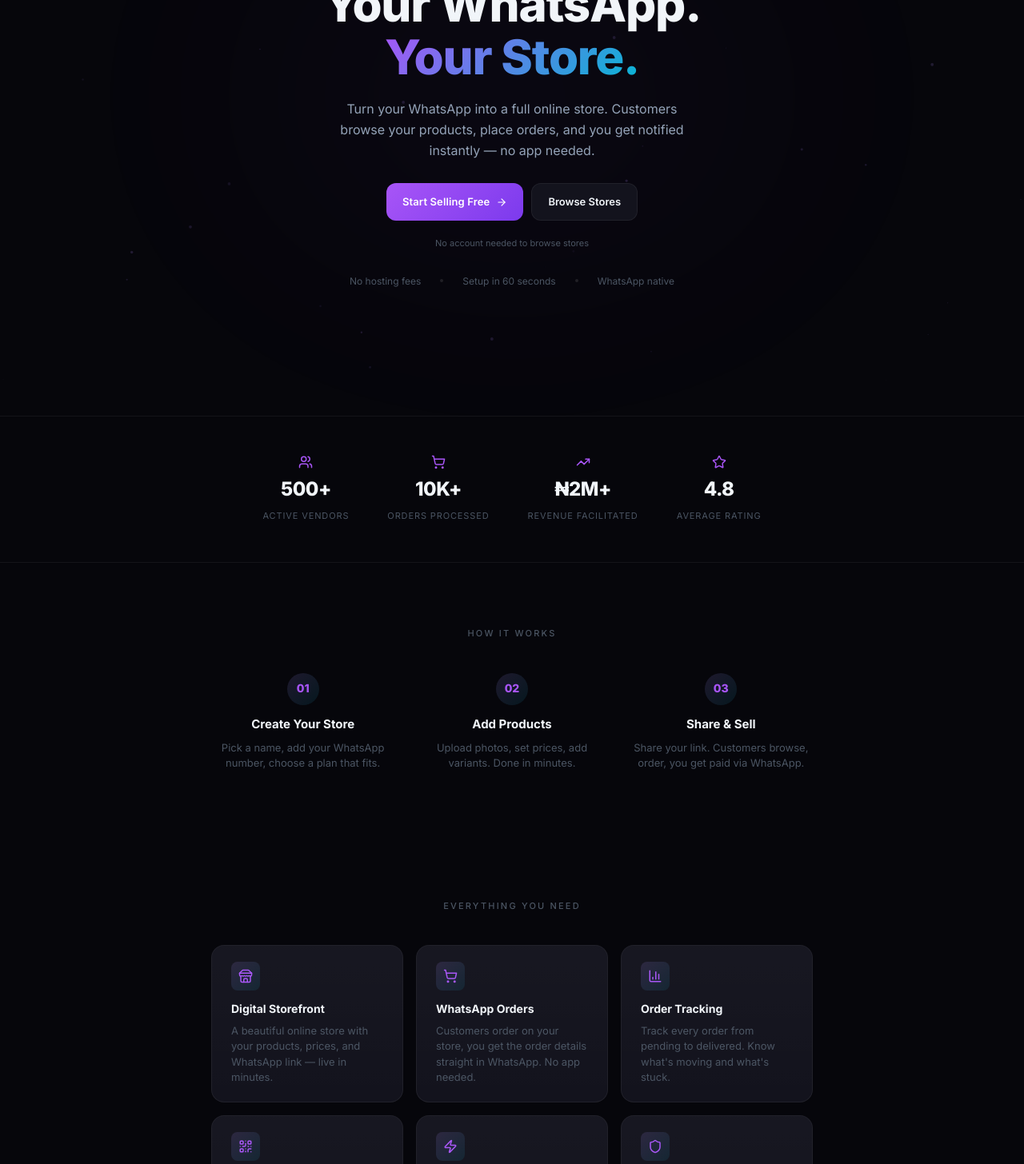
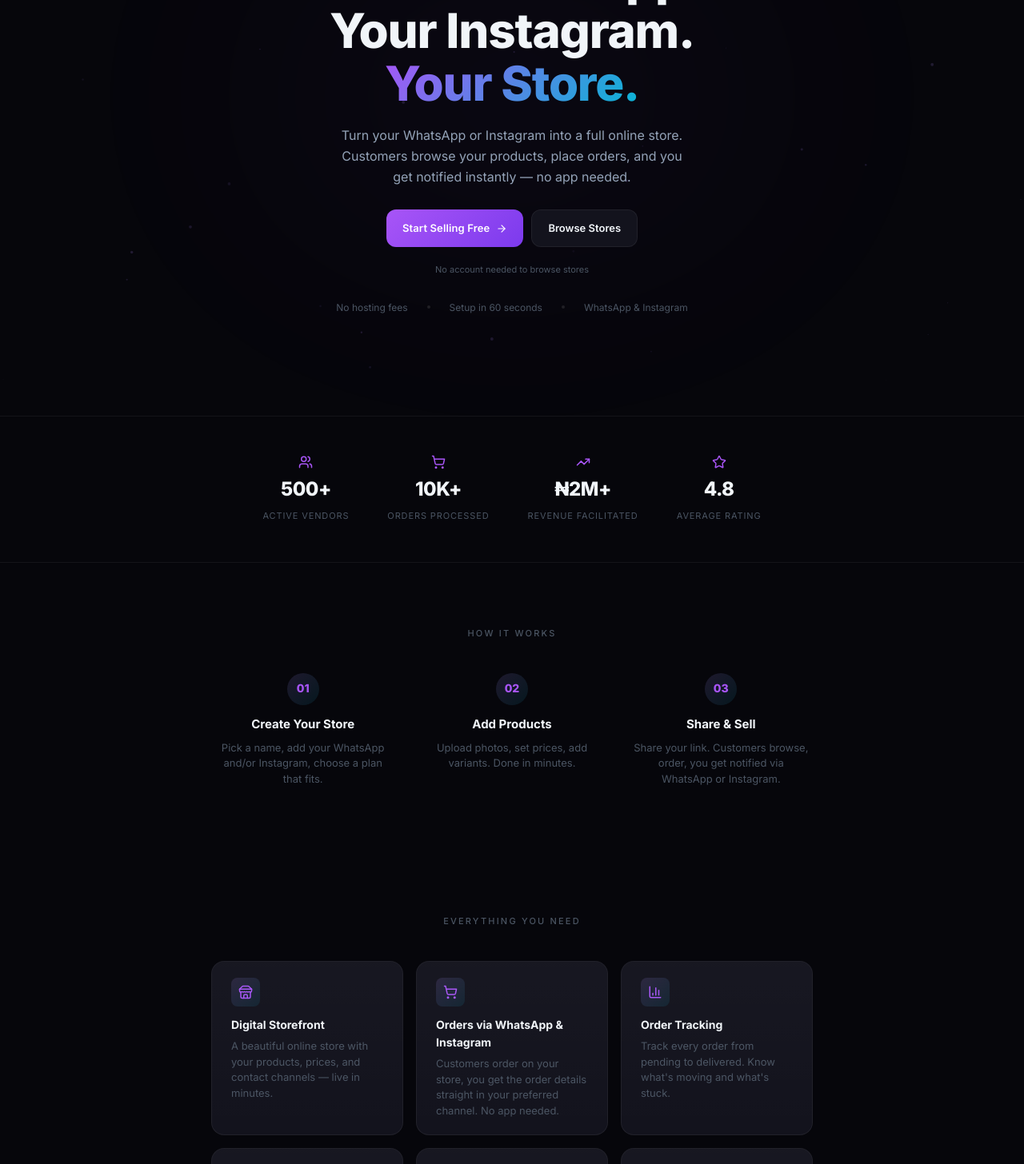
Before and after one commit to ggraphixc/stallHq.link, a Next.js app: page / in a window 1280 px wide. Shown: the part 280-1736 px from the top of the page at 80% size. Built offline with nearby package versions, Linux system fonts and the light colour scheme.

Commit message:
refactor: channel-aware homepage, explore, and SEO metadata for WhatsApp + Instagram

```diff
--- a/src/app/explore/ExplorerPage.tsx
+++ b/src/app/explore/ExplorerPage.tsx
@@ -348,7 +348,7 @@
           <div className="glass-card" style={{ maxWidth: "36rem", margin: "0 auto", padding: "2rem" }}>
             <h2 style={{ fontSize: "clamp(1.25rem,3vw,1.5rem)", fontWeight: 700, marginBottom: "0.75rem" }}>Create Your Own Store</h2>
             <p style={{ fontSize: "0.875rem", color: "var(--text-secondary)", marginBottom: "2rem" }}>
-              Set up in minutes. Start selling on WhatsApp today.
+              Set up in minutes. Start selling on WhatsApp or Instagram today.
             </p>
             <Link href="/auth/signup" className="glow-button">
               Get Started — It&apos;s Free
--- a/src/app/layout.tsx
+++ b/src/app/layout.tsx
@@ -4,26 +4,28 @@
 
 export const metadata: Metadata = {
   title: {
-    default: "stallHq - Digital Storefronts for WhatsApp Vendors",
+    default: "stallHq - Digital Storefronts for WhatsApp & Instagram Vendors",
     template: "%s | stallHq",
   },
   description:
-    "Turn your WhatsApp into a powerful storefront. Zero hosting costs, instant setup. Create your free digital store in minutes.",
+    "Turn your WhatsApp or Instagram into a powerful storefront. Zero hosting costs, instant setup. Create your free digital store in minutes.",
   keywords: [
     "WhatsApp store",
+    "Instagram store",
     "digital storefront",
     "online store",
     "Nigeria",
     "Africa",
     "e-commerce",
     "WhatsApp business",
+    "Instagram business",
     "sell online",
     "stallhq",
   ],
   openGraph: {
-    title: "stallHq - Digital Storefronts for WhatsApp Vendors",
+    title: "stallHq - Digital Storefronts for WhatsApp & Instagram Vendors",
     description:
-      "Turn your WhatsApp into a powerful storefront. Zero hosting costs, instant setup.",
+      "Turn your WhatsApp or Instagram into a powerful storefront. Zero hosting costs, instant setup.",
     url: "https://hqlink.vercel.app",
     siteName: "stallHq",
     locale: "en_NG",
@@ -33,7 +35,7 @@
     card: "summary_large_image",
     title: "stallHq - Digital Storefronts",
     description:
-      "Turn your WhatsApp into a powerful storefront. Zero hosting costs, instant setup.",
+      "Turn your WhatsApp or Instagram into a powerful storefront. Zero hosting costs, instant setup.",
   },
   manifest: "/manifest.json",
   metadataBase: new URL("https://hqlink.vercel.app"),
--- a/src/app/page.tsx
+++ b/src/app/page.tsx
@@ -62,22 +62,22 @@
 }
 
 const features = [
-  { icon: Store, title: "Digital Storefront", desc: "A beautiful online store with your products, prices, and WhatsApp link — live in minutes." },
-  { icon: ShoppingCart, title: "WhatsApp Orders", desc: "Customers order on your store, you get the order details straight in WhatsApp. No app needed." },
+  { icon: Store, title: "Digital Storefront", desc: "A beautiful online store with your products, prices, and contact channels — live in minutes." },
+  { icon: ShoppingCart, title: "Orders via WhatsApp & Instagram", desc: "Customers order on your store, you get the order details straight in your preferred channel. No app needed." },
   { icon: BarChart3, title: "Order Tracking", desc: "Track every order from pending to delivered. Know what's moving and what's stuck." },
-  { icon: QrCode, title: "QR Code & Links", desc: "Get a shareable link and QR code. Print it on flyers, put it on your Instagram bio." },
+  { icon: QrCode, title: "QR Code & Links", desc: "Get a shareable link and QR code. Print it on flyers, put it on your social bio." },
   { icon: Zap, title: "Instant Setup", desc: "No hosting, no coding, no developers. Create your store, add products, start selling." },
   { icon: Shield, title: "Verified Badge", desc: "Build trust with customers. Verified stores get a green badge on their storefront." },
 ];
 
 const steps = [
-  { n: "01", title: "Create Your Store", desc: "Pick a name, add your WhatsApp number, choose a plan that fits." },
+  { n: "01", title: "Create Your Store", desc: "Pick a name, add your WhatsApp and/or Instagram, choose a plan that fits." },
   { n: "02", title: "Add Products", desc: "Upload photos, set prices, add variants. Done in minutes." },
-  { n: "03", title: "Share & Sell", desc: "Share your link. Customers browse, order, you get paid via WhatsApp." },
+  { n: "03", title: "Share & Sell", desc: "Share your link. Customers browse, order, you get notified via WhatsApp or Instagram." },
 ];
 
 const plans = [
-  { name: "Trial", price: "Free", period: "5 days", features: ["10 products", "Basic storefront", "WhatsApp orders", "Order tracking"], cta: "Start Free Trial", popular: false },
+  { name: "Trial", price: "Free", period: "5 days", features: ["10 products", "Basic storefront", "WhatsApp & Instagram", "Order tracking"], cta: "Start Free Trial", popular: false },
   { name: "Monthly", price: "₦3,500", period: "/month", features: ["20 products", "Custom themes", "Priority support", "Analytics dashboard"], cta: "Go Monthly", popular: false },
   { name: "Quarterly", price: "₦7,500", period: "every 3 months", features: ["50 products", "Custom themes", "Priority support", "Analytics dashboard"], cta: "Go Quarterly", popular: true },
   { name: "Annual", price: "₦12,000", period: "every 6 months", features: ["Unlimited products", "Custom themes", "Priority support", "Analytics dashboard"], cta: "Go Annual", popular: false },
@@ -158,10 +158,11 @@
             </div>
             <h1 style={{ fontSize: "clamp(1.75rem, 6vw, 3.75rem)", fontWeight: 800, letterSpacing: "-0.02em", lineHeight: 1.1, wordBreak: "break-word" }}>
               Your WhatsApp.<br />
+              Your Instagram.<br />
               <span className="text-gradient">Your Store.</span>
             </h1>
             <p style={{ fontSize: "clamp(0.8125rem, 2.5vw, 1rem)", color: "var(--text-secondary)", maxWidth: 440, margin: "0 auto", lineHeight: 1.6 }}>
-              Turn your WhatsApp into a full online store. Customers browse your products, place orders, and you get notified instantly — no app needed.
+              Turn your WhatsApp or Instagram into a full online store. Customers browse your products, place orders, and you get notified instantly — no app needed.
             </p>
             <div style={{ display: "flex", gap: 10, justifyContent: "center", paddingTop: 8, flexWrap: "wrap" }}>
               <Link href="/auth/signup" className="glow-button" style={{ fontSize: 13, padding: "12px 20px", display: "flex", alignItems: "center", gap: "0.5rem" }}>
@@ -179,7 +180,7 @@
               <span style={{ width: 4, height: 4, borderRadius: "50%", background: "var(--border-medium)", alignSelf: "center" }} />
               <span>Setup in 60 seconds</span>
               <span style={{ width: 4, height: 4, borderRadius: "50%", background: "var(--border-medium)", alignSelf: "center" }} />
-              <span>WhatsApp native</span>
+              <span>WhatsApp & Instagram</span>
             </div>
           </div>
         </section>
@@ -335,7 +336,7 @@
                 </div>
                 <span style={{ fontWeight: 700, fontSize: "0.8125rem", color: "var(--text-primary)" }}>StallHq</span>
               </div>
-              <p style={{ lineHeight: 1.5 }}>Digital storefronts for WhatsApp vendors<br />across Africa.</p>
+              <p style={{ lineHeight: 1.5 }}>Digital storefronts for WhatsApp &amp; Instagram vendors<br />across Africa.</p>
             </div>
             <div style={{ display: "flex", gap: "2rem", flexWrap: "wrap" }}>
               <div style={{ display: "flex", flexDirection: "column", gap: "0.375rem" }}>
@@ -354,7 +355,7 @@
             </div>
           </div>
           <div style={{ maxWidth: 800, margin: "1.5rem auto 0", paddingTop: "1.5rem", borderTop: "1px solid var(--border-subtle)", textAlign: "center", fontSize: "0.6875rem", color: "var(--text-muted)" }}>
-            &copy; {new Date().getFullYear()} StallHq. Built for WhatsApp vendors across Africa.
+            &copy; {new Date().getFullYear()} StallHq. Built for WhatsApp &amp; Instagram vendors across Africa.
           </div>
         </footer>
       </main>
```
